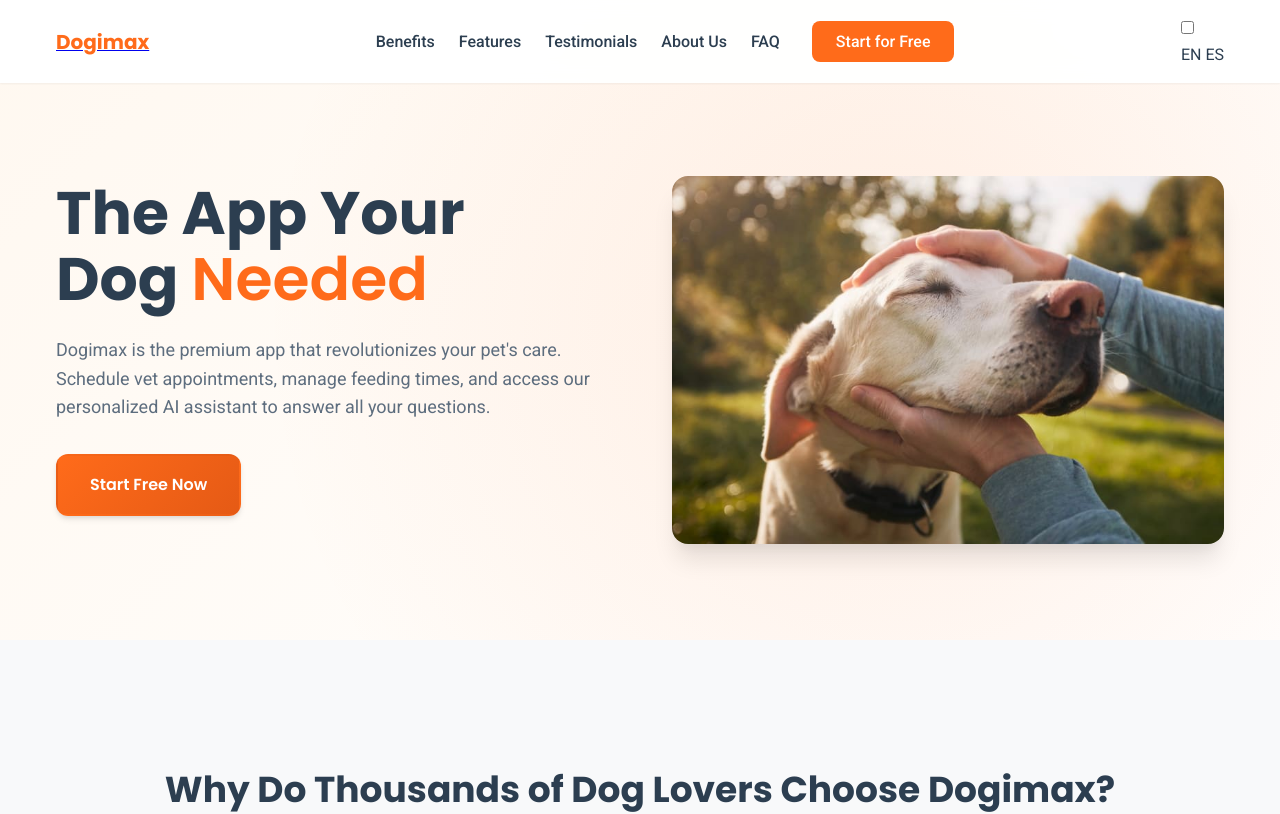
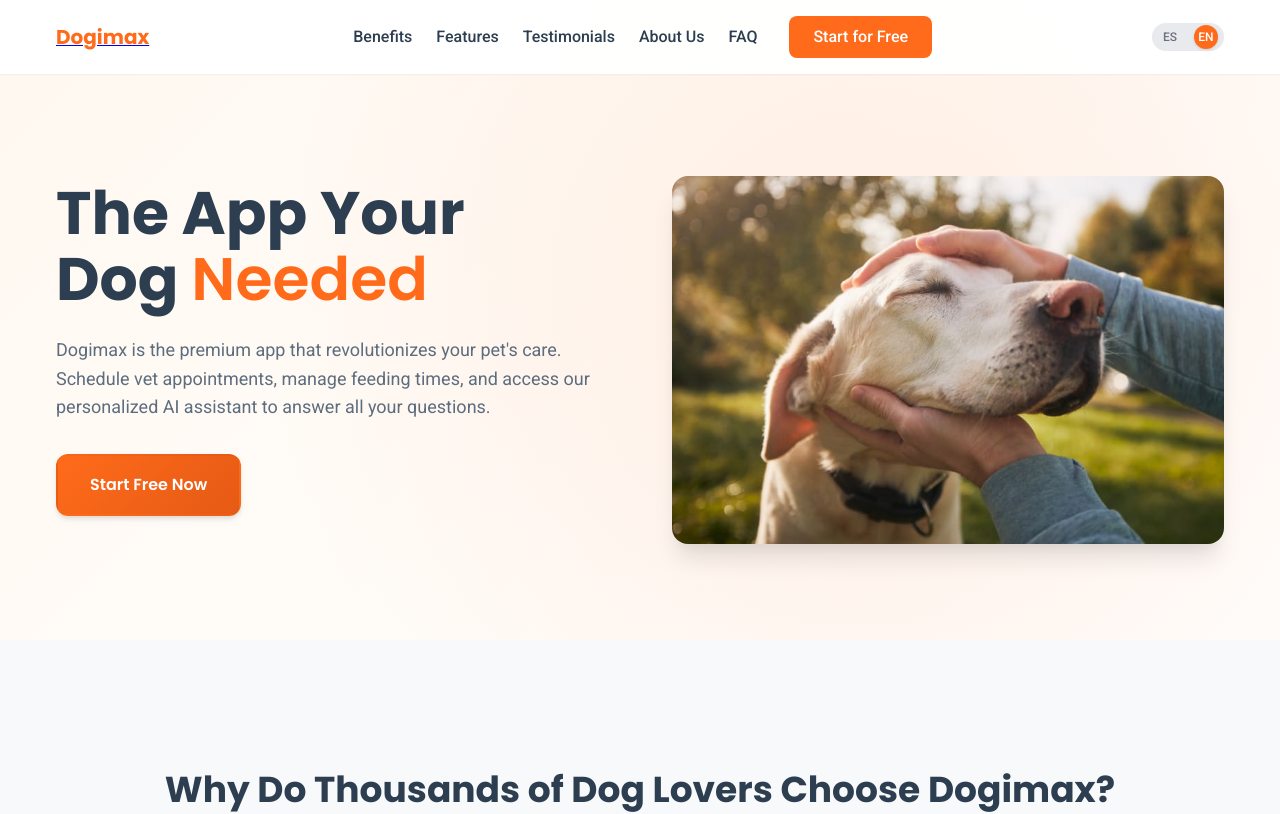
Before and after one commit to reignite-dogimax/landing, a plain HTML site: page index.html in a window 1280 px wide. Shown: the top 814 px of the page. Drawn offline with Linux system fonts and the light colour scheme.

Commit message:
feat: add language swticher styles.

```diff
--- a/styles/style.css
+++ b/styles/style.css
@@ -363,6 +363,98 @@ p {
     transition: width var(--transition-normal);
 }
 
+/* ===== LANGUAGE SWITCHER - Diseño idéntico al mockup ===== */
+.lang-switcher {
+    position: relative;
+    display: inline-block;
+    margin-left: var(--spacing-md);
+}
+
+.lang-switcher__toggle {
+    position: absolute;
+    top: 0;
+    left: 0;
+    width: 100%;
+    height: 100%;
+    opacity: 0;
+    cursor: pointer;
+    margin: 0;
+    z-index: 10;
+}
+
+.lang-switcher__slider {
+    position: relative;
+    width: 72px;
+    height: 28px;
+    background-color: #e8eaed;
+    border-radius: 14px;
+    display: flex;
+    align-items: center;
+    padding: 2px;
+    box-sizing: border-box;
+}
+
+.lang-switcher__label {
+    position: absolute;
+    top: 0;
+    left: 0;
+    width: 50%;
+    height: 100%;
+    display: flex;
+    align-items: center;
+    justify-content: center;
+    font-size: 12px;
+    font-weight: 500;
+    line-height: 1;
+    z-index: 2;
+    pointer-events: none;
+    transition: color 0.2s ease;
+    color: #6b7280; /* default grey */
+}
+
+.lang-switcher__label--es {
+    left: 0;
+}
+
+.lang-switcher__label--en {
+    left: 50%;
+    color: #ffffff;
+}
+
+/* Knob naranja que se desliza */
+.lang-switcher__slider::before {
+    content: '';
+    position: absolute;
+    top: 2px;
+    right: 6px; /* aumentado para centrar sobre EN */
+    width: 24px;
+    height: 24px;
+    background-color: #FF6B1A;
+    border-radius: 12px;
+    transition: transform 0.25s cubic-bezier(0.4, 0, 0.2, 1);
+    z-index: 1;
+    box-shadow: 0 1px 3px rgba(0, 0, 0, 0.12);
+}
+
+/* Estado checked: knob se mueve a la izquierda, ES se vuelve blanco */
+.lang-switcher__toggle:checked + .lang-switcher__slider::before {
+    transform: translateX(-36px); /* ajustado para alineación con EN */
+}
+
+.lang-switcher__toggle:checked + .lang-switcher__slider .lang-switcher__label--es {
+    color: #ffffff;
+}
+
+.lang-switcher__toggle:checked + .lang-switcher__slider .lang-switcher__label--en {
+    color: #6b7280;
+}
+
+/* Focus para accesibilidad */
+.lang-switcher__toggle:focus + .lang-switcher__slider {
+    outline: 2px solid #FF6B1A;
+    outline-offset: 2px;
+}
+
 .nav__link:hover::after,
 .nav__link--active::after {
     width: 100%;
@@ -1295,6 +1387,11 @@ p {
         grid-column: 1 / -1;
         max-width: none;
         text-align: center;
+    }
+
+    .lang-switcher {
+        margin-left: auto;
+        margin-right: var(--spacing-md);
     }
 }
 
@@ -1335,6 +1432,11 @@ p {
         gap: var(--spacing-md);
     }
 
+    .main-nav .lang-switcher {
+        margin: var(--spacing-md) 0 0;
+        justify-content: center;
+    }
+
     .nav__cta {
         margin-top: var(--spacing-md);
     }
```
